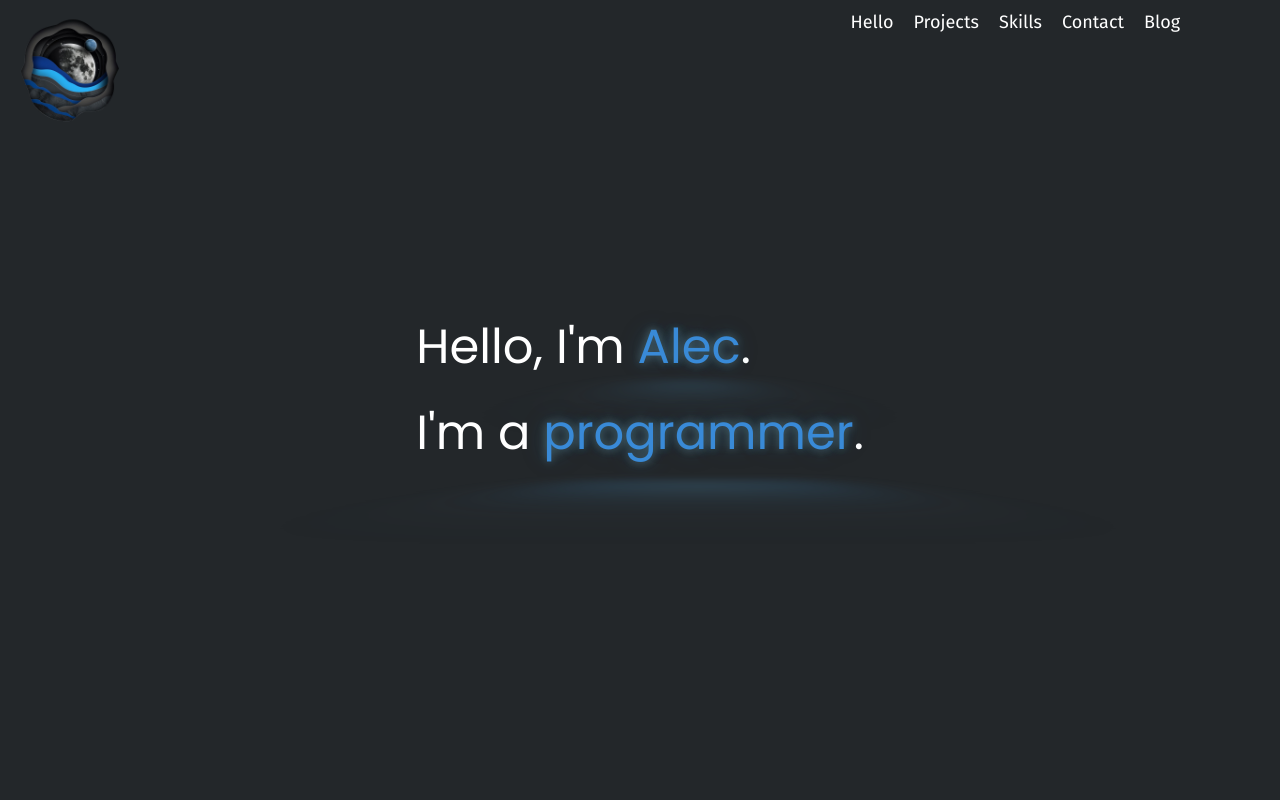
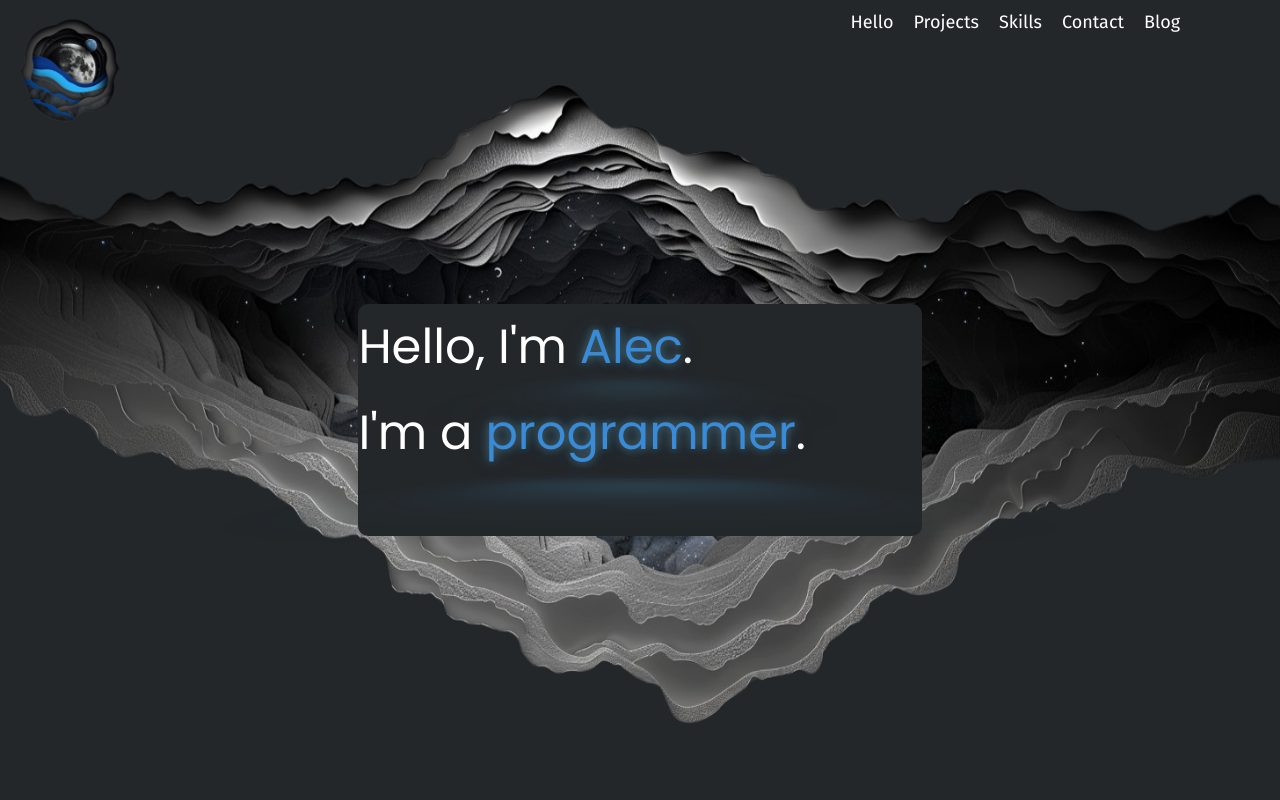
Before and after one commit to AlecFessler/dev-portfolio, a Next.js app: page / in a window 1280 px wide. Shown: the top 800 px of the page. Built offline with nearby package versions, Linux system fonts and the light colour scheme.

Commit message:
background image added

```diff
--- /dev/null
+++ b/src/components/sections/Background.tsx
@@ -0,0 +1,24 @@
+// src/components/sections/Background.tsx
+
+import React from 'react';
+import styled from 'styled-components';
+import Image from 'next/image';
+
+import GalacticTear from '../../../public/galactic_tear.png';
+
+const Wrapper = styled.div`
+  position: fixed;
+  width: 100%;
+  height: 100%;
+  z-index: 0;
+`;
+
+const Background = () => {
+  return (
+    <Wrapper>
+      <Image src={GalacticTear} alt="Galactic Tear" fill={true} />
+    </Wrapper>
+  );
+};
+
+export default Background;
--- a/src/components/sections/Contact.tsx
+++ b/src/components/sections/Contact.tsx
@@ -10,7 +10,7 @@ const ContactSection = styled.section`
   flex-direction: column;
   justify-content: center;
   align-items: center;
-  background-color: ${({ theme }) => theme.colors.background};
+  background-color: transparent;
   color: ${({ theme }) => theme.colors.text};
   padding: 0 2rem;
 `;
--- a/src/components/sections/Hello.tsx
+++ b/src/components/sections/Hello.tsx
@@ -8,10 +8,19 @@ const StyledSection = styled.section`
     display: flex;
     justify-content: center;
     align-items: center;
-    background-color: ${({ theme }) => theme.colors.background};
+    background: transparent;
     color: ${({ theme }) => theme.colors.text};
     text-align: left;
-    padding: 0 2rem;
+`;
+
+const TextContainer = styled.div`
+    display: flex;
+    width: 100%;
+    flex-direction: column;
+    justify-content: center;
+    transform-style: preserve-3d;
+    background-color: ${({ theme }) => theme.colors.background};
+    border-radius: 10px;
 
     @media (min-width: 425px) {
         padding: 0 4rem;
@@ -32,13 +41,6 @@ const StyledSection = styled.section`
     @media (min-width: 2560px) {
         width: 33%;
     }
-`;
-
-const TextContainer = styled.div`
-    display: flex;
-    flex-direction: column;
-    justify-content: center;
-    transform-style: preserve-3d;
 `;
 
 const GreetingText = styled.h1`
--- a/src/components/sections/Projects.tsx
+++ b/src/components/sections/Projects.tsx
@@ -26,7 +26,7 @@ const ProjectsSection = styled.section`
     gap: 2rem;
     align-items: stretch;
     grid-auto-rows: 1fr;
-    background-color: ${({ theme }) => theme.colors.background};
+    background: transparent;
     color: ${({ theme }) => theme.colors.text};
     padding: 0 2rem;
 
--- a/src/components/sections/Skills.tsx
+++ b/src/components/sections/Skills.tsx
@@ -10,7 +10,7 @@ const SkillsSection = styled.section`
   flex-direction: column;
   justify-content: center;
   align-items: center;
-  background-color: ${({ theme }) => theme.colors.background};
+  background: transparent;
   color: ${({ theme }) => theme.colors.text};
   padding: 0 2rem;
 `;
--- a/src/pages/portfolio.tsx
+++ b/src/pages/portfolio.tsx
@@ -9,6 +9,7 @@ import Projects from '../components/sections/Projects';
 import Skills from '../components/sections/Skills';
 import Contact from '../components/sections/Contact';
 import Footer from '../components/footer/Footer';
+import Background from '../components/sections/Background';
 
 const PortfolioContainer = styled.main`
     display: flex;
@@ -35,6 +36,7 @@ const Portfolio = () => {
       <Skills />
       <Contact />
       <Footer />
+      <Background />
     </PortfolioContainer>
   );
 };
--- a/src/styles/GlobalStyle.ts
+++ b/src/styles/GlobalStyle.ts
@@ -5,6 +5,7 @@ import { createGlobalStyle } from 'styled-components';
 const GlobalStyle = createGlobalStyle`
     *, *::before, *::after {
         box-sizing: border-box;
+        z-index: 2;
     }
 
     html {
```
